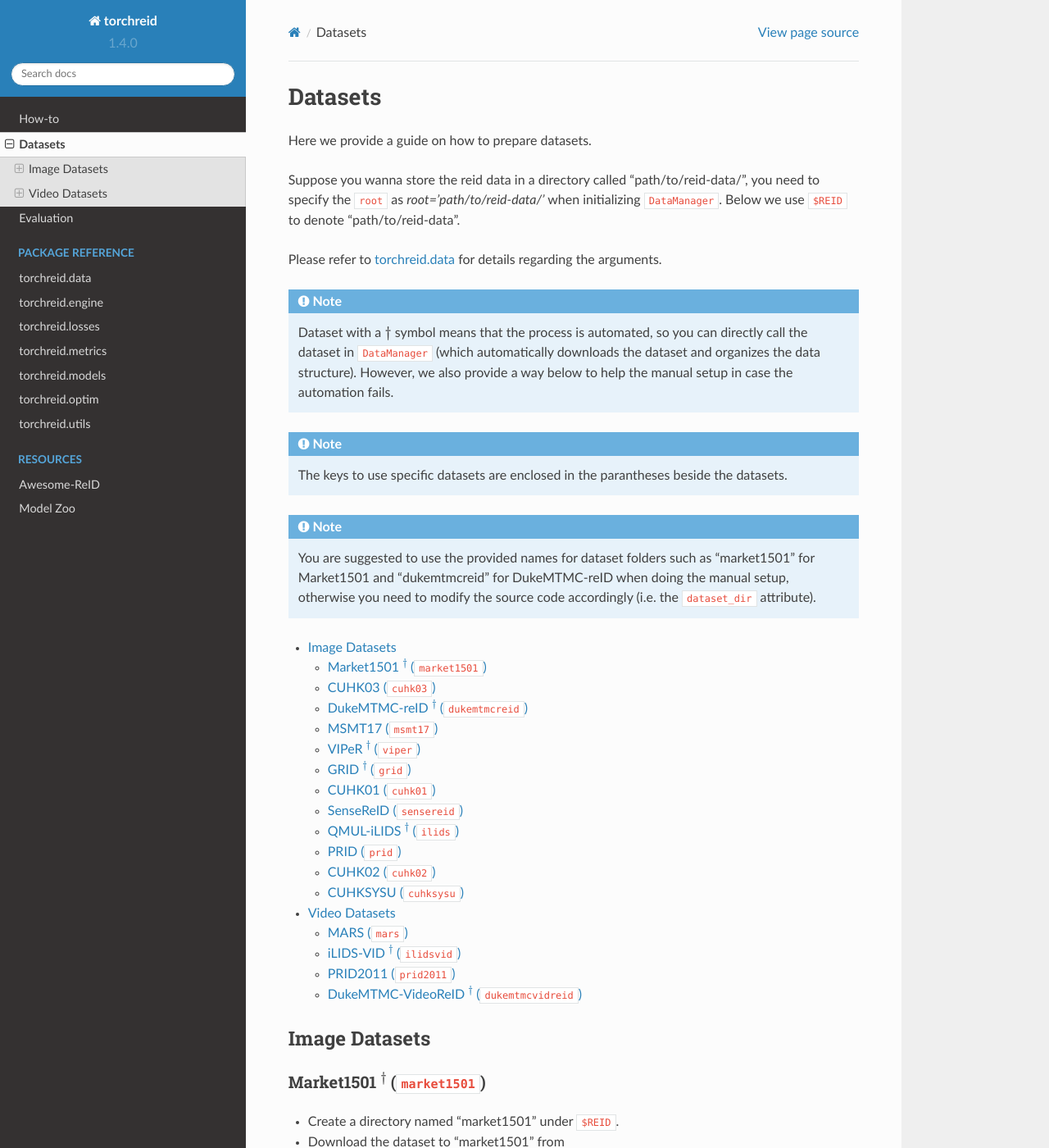
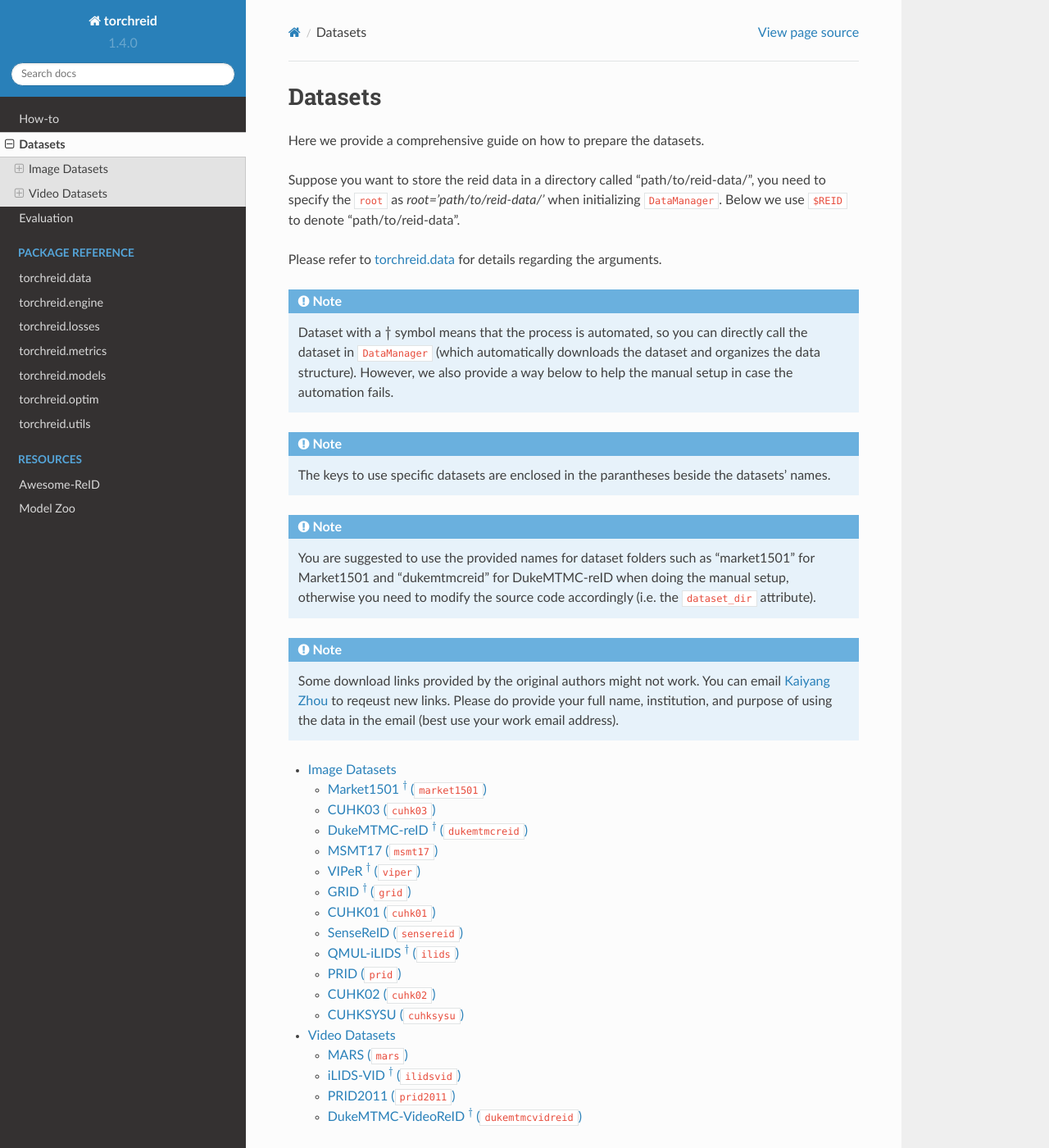
Before and after one commit to KaiyangZhou/deep-person-reid, a Sphinx documentation site: the page built from docs/datasets.rst, in a window 1280 px wide and 1400 px high. Shown: the whole window at 82% size. Built offline with Sphinx 7.4.7 and the Read the Docs theme 2.0.0, drawn with Linux system fonts in a browser that asks for light colours.

Commit message:
update datasets instructions

```diff
--- a/docs/datasets.rst
+++ b/docs/datasets.rst
@@ -3,9 +3,9 @@
 Datasets
 =========
 
-Here we provide a guide on how to prepare datasets.
+Here we provide a comprehensive guide on how to prepare the datasets.
 
-Suppose you wanna store the reid data in a directory called "path/to/reid-data/", you need to specify the ``root`` as *root='path/to/reid-data/'* when initializing ``DataManager``. Below we use ``$REID`` to denote "path/to/reid-data".
+Suppose you want to store the reid data in a directory called "path/to/reid-data/", you need to specify the ``root`` as *root='path/to/reid-data/'* when initializing ``DataManager``. Below we use ``$REID`` to denote "path/to/reid-data".
 
 Please refer to :ref:`torchreid_data` for details regarding the arguments.
 
@@ -15,12 +15,14 @@ Please refer to :ref:`torchreid_data` for details regarding the arguments.
 
 
 .. note::
-    The keys to use specific datasets are enclosed in the parantheses beside the datasets.
+    The keys to use specific datasets are enclosed in the parantheses beside the datasets' names.
 
 
 .. note::
     You are suggested to use the provided names for dataset folders such as "market1501" for Market1501 and "dukemtmcreid" for DukeMTMC-reID when doing the manual setup, otherwise you need to modify the source code accordingly (i.e. the ``dataset_dir`` attribute).
 
+.. note::
+    Some download links provided by the original authors might not work. You can email `Kaiyang Zhou <https://kaiyangzhou.github.io/>`_ to reqeust new links. Please do provide your full name, institution, and purpose of using the data in the email (best use your work email address).
 
 .. contents::
    :local:
```
